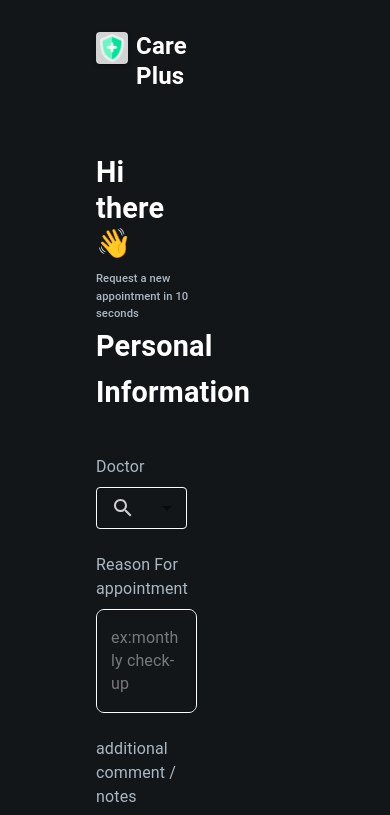
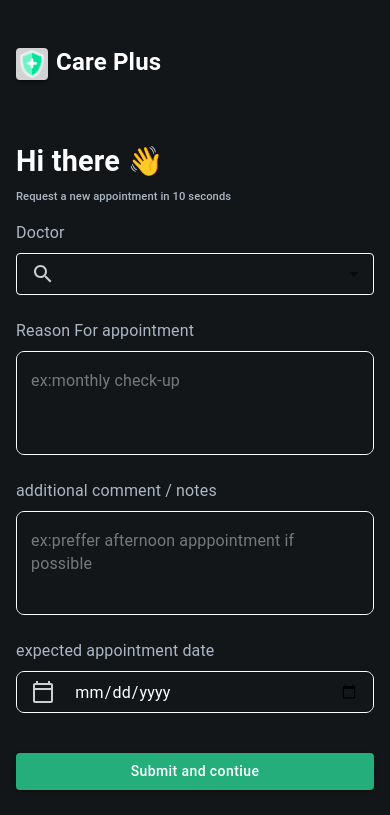
Before and after one commit to lucyy123/patient-managment-system, a React (Vite) app in the folder client/: page /appointment in a window 390 px wide. Shown: the top 815 px of the page. Built offline with nearby package versions, Linux system fonts and the light colour scheme.

Commit message:
added responsiveness in the appointment paage

```diff
--- a/client/src/pages/Appointment.tsx
+++ b/client/src/pages/Appointment.tsx
@@ -34,14 +34,19 @@ const navigate = useNavigate()
 
   return (
     <Stack
-      direction={"row"}
       sx={{
+        flexDirection:{xs:'column',md:'row'},
         width: "100%",
         height: "100vh",
       }}
     >
       {/* ------------left side ------------- */}
-      <Box width={"75%"} padding={"2rem 6rem"}>
+      <Box
+      sx={{
+        width:{xs:'100%',md:'75%'},
+        padding:{xs:'3rem 1rem',md:'2rem 6rem'}
+      }}
+      >
         <Heading />
 
         {/* ?------------------------ sub heading --------------------------------------------- */}
@@ -52,21 +57,16 @@ const navigate = useNavigate()
         />
 
         {/* --------------------------- form content-------------------------------- */}
+<Box sx={{
+  mt:{xs:2,md:5}
+}}>
 
         <form onSubmit={handleSubmit}>
-          <Typography
-            variant="h6"
-            fontSize={"1.8rem"}
-            mb={5}
-            fontWeight={"700"}
-          >
-            {" "}
-            Personal Information
-          </Typography>
+
 
           <Grid container spacing={3}>
             {/* ------------------------- Doctor------------------------------ */}
-            <Grid item md={12}>
+            <Grid item xs={12} md={12}>
               <Stack gap={1}>
                 <Typography
                   sx={{
@@ -115,7 +115,7 @@ const navigate = useNavigate()
             </Grid>
 
             {/* ------------------------- Reason For appointment------------------------------ */}
-            <Grid item md={6}>
+            <Grid item  xs ={12} md={6}>
               <Stack gap={1}>
                 <Typography
                   sx={{
@@ -139,7 +139,7 @@ const navigate = useNavigate()
             </Grid>
             {/* -------------------------additional comment / notes------------------------------ */}
 
-            <Grid item md={6}>
+            <Grid item xs={12} md={6}>
               <Stack gap={1}>
                 <Typography
                   sx={{
@@ -167,7 +167,7 @@ const navigate = useNavigate()
             </Grid>
 
             {/* ------------------------- expected appointment date------------------------------ */}
-            <Grid item md={12}>
+            <Grid item xs={12} md={12}>
               <Stack gap={1}>
                 <Typography
                   sx={{
@@ -224,6 +224,8 @@ const navigate = useNavigate()
             </Grid>
           </Grid>
         </form>
+</Box>
+
       </Box>
       {/* -----------------right side image */}
       <LeftImage image={leftImag} />
```
